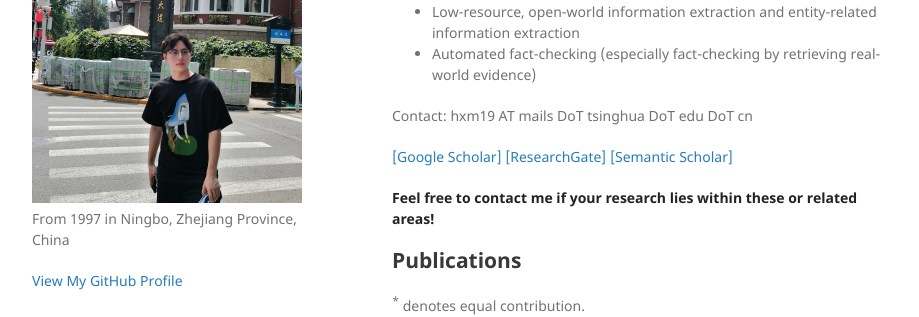
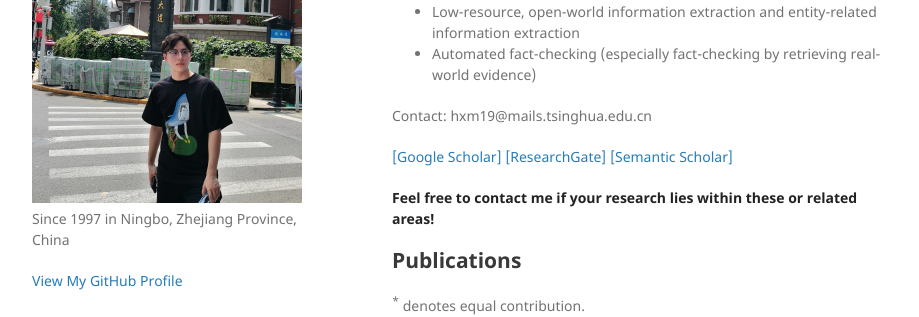
Before and after one commit to xuminghu/xuminghu.github.io, a Jekyll site: the page built from index.md, in a window 1280 px wide and 900 px high. Shown: the part 266-583 px from the top of the window, without its empty margins (178-1097 px from the left). Built offline with Jekyll 4.4.1, drawn with Linux system fonts in a browser that asks for light colours; our own code applies the rules of GitHub Pages for plain Markdown files.

Commit message:
homepage

```diff
--- a/_config.yml
+++ b/_config.yml
@@ -1,6 +1,6 @@
 title: Xuming Hu
 logo: /assets/img/Selfie.jpg
-description: From 1997 in Ningbo, Zhejiang Province, China
+description: Since 1997 in Ningbo, Zhejiang Province, China
 show_downloads: false
 google_analytics:
 theme: jekyll-theme-minimal
--- a/index.md
+++ b/index.md
@@ -11,7 +11,7 @@ My research interests lie in the fields of natural language processing and deep
 - Low-resource, open-world information extraction and entity-related information extraction
 - Automated fact-checking (especially fact-checking by retrieving real-world evidence)
 
-Contact: hxm19 AT mails DoT tsinghua DoT edu DoT cn
+Contact: hxm19@mails.tsinghua.edu.cn
 
 [[Google Scholar]](https://scholar.google.com/citations?hl=zh-CN&user=dbBKbXoAAAAJ) [[ResearchGate]](https://www.researchgate.net/profile/Hu-Xuming?ev=hdr_xprf&_sg=cqatJ7AhrzJeV9CM-7xF6hVAhV-vpfPIb6_E2vExKHQUSVTc0L9ry819hm3_Qt1ccooD97fBdpAYyOHyqYqejy_o) [[Semantic Scholar]](https://www.semanticscholar.org/author/2109906988)
 
```
